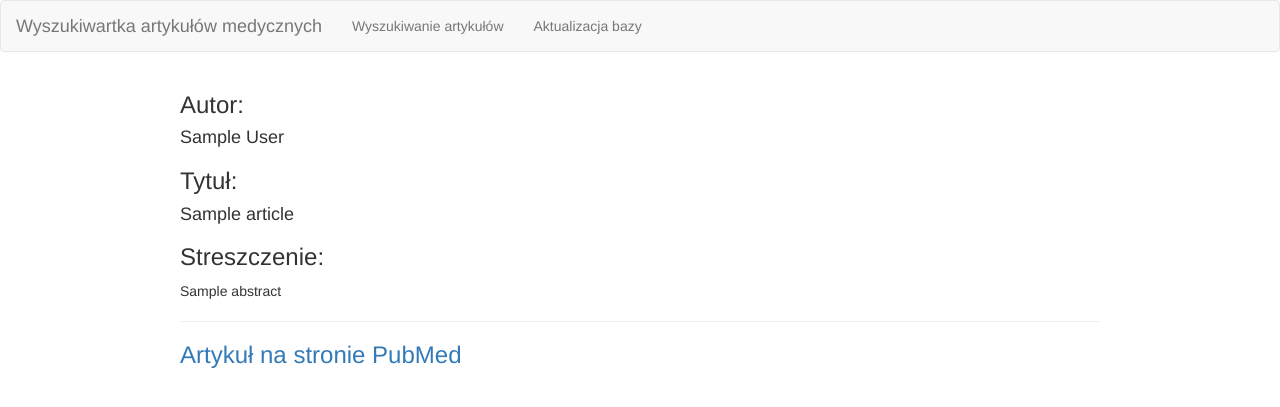
After one commit to BartoszMakowski/pubmed-search-engine, a Flask app: template flask-app/app/templates/details.html.j2 in a window 1280 px wide. The commit adds this page. Shown: the top 407 px of the page. Run offline with Flask 2, Linux system fonts and the light colour scheme; the template is opened without the code that fills it: most values are stand-ins (such as "Sample title", 1, 10 or a date in 2020); some libraries are stand-ins or nearby versions.

Commit message:
added article view, changed templates

```diff
--- /dev/null
+++ b/flask-app/app/templates/details.html.j2
@@ -0,0 +1,15 @@
+{% extends "base.html.j2" %}
+{% block content %}
+<div class="container">
+    <div class="col-lg-1"></div>
+    <div class="col-lg-10">
+        <h3> Autor:</h3> <h4>{{ article.authors }}</h4>
+        <h3> Tytuł:</h3> <h4>{{ article.title }}</h4>
+        <h3> Streszczenie:</h3> <p>{{ article.abstract }}</p>
+        <hr/>
+        <h3><a href="https://www.ncbi.nlm.nih.gov/pubmed/{{ article.pmid }}">Artykuł na stronie PubMed</a></h3>
+
+    </div>
+</div>
+
+{% endblock %}
--- a/flask-app/app/templates/search_results.html.j2
+++ b/flask-app/app/templates/search_results.html.j2
@@ -46,7 +46,7 @@
     <tr>
         <td>{{ art.rel }}</td>
         <td>{{ art.id }}</td>
-        <td>{{ art.title }}</td>
+        <td><a href="article/{{ art.id }}"> {{ art.title }}</a></td>
         <td>{{ art.score }}</td>
         <td>{{ art.tf_cos_sim }}</td>
         <td>{{ art.tfidf_cos_sim }}</td>
```
Also changed, not shown: flask-app/app/lucene_logic.py (+16 -0 lines), flask-app/app/templates/add_data.html.j2 (+18 -2 lines).
